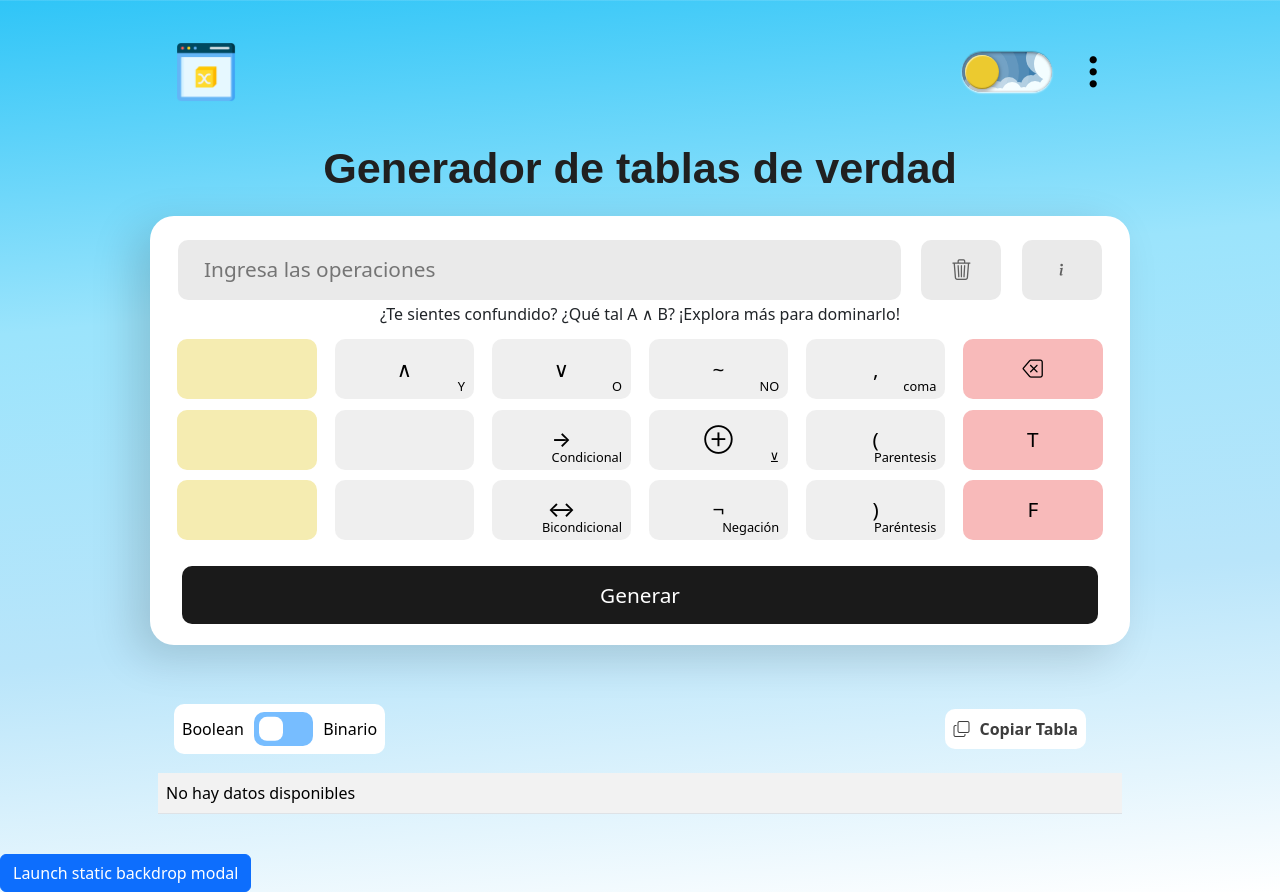
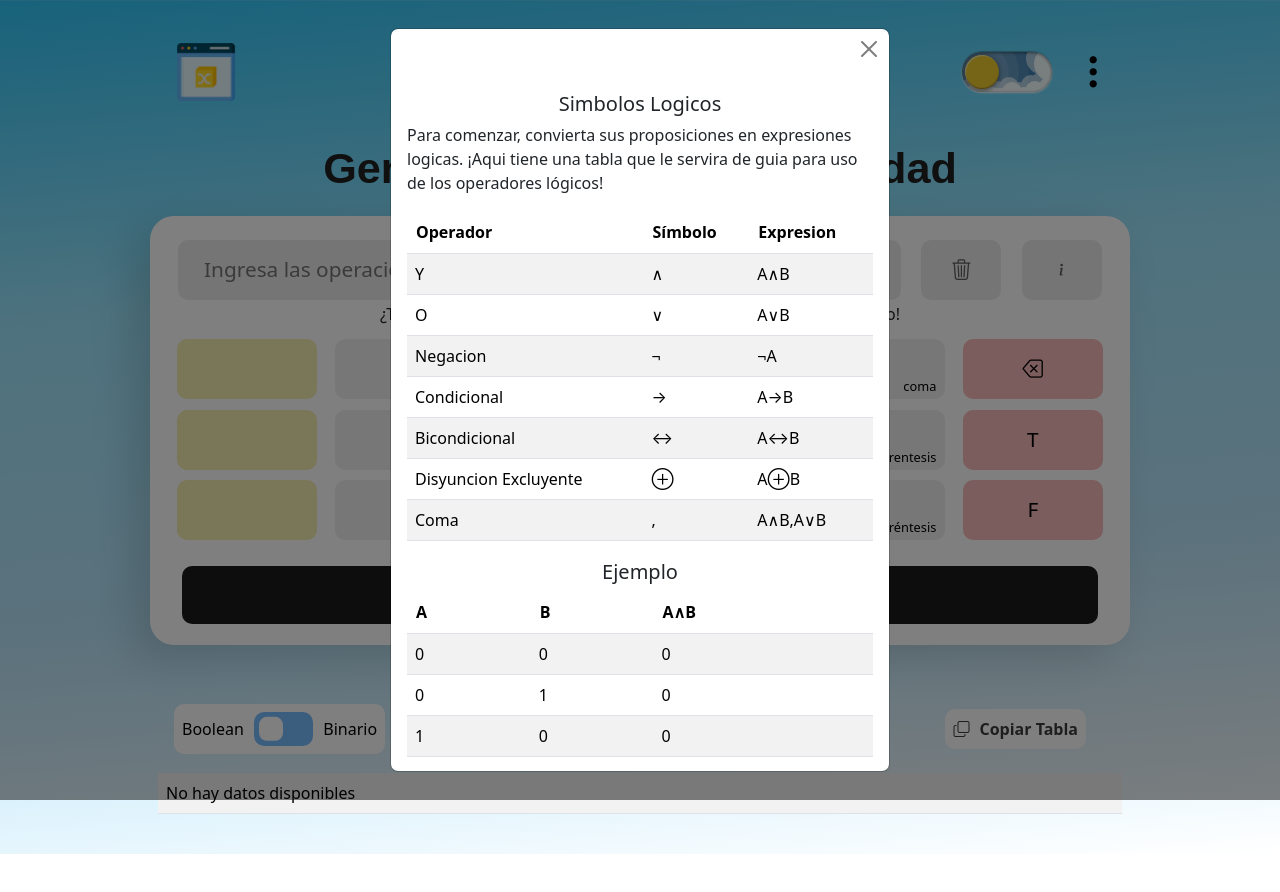
Before and after one commit to KEVIN01306/Tablas_de_verdad, a React (Vite) app in the folder front-tablas/: page / in a window 1280 px wide. Both pictures are taken after a click on the button 1061 px from the left and 270 px from the top of the page. After the commit the page ends 854 px from the top, so only its background shows below. Built offline with nearby package versions, Linux system fonts and the light colour scheme.

Commit message:
commit_modal

```diff
--- a/front-tablas/src/components/keyboard.tsx
+++ b/front-tablas/src/components/keyboard.tsx
@@ -1,5 +1,6 @@
 import { useState,useEffect } from "react";
 import { useParams } from "react-router-dom";
+import { ModalInformacionE,ModalInformacionP } from "./modal";
 
 const TittleKeyboard = () => {
     return (
@@ -9,7 +10,8 @@ const TittleKeyboard = () => {
     );
 };
 
-const HeaderKeyboard = ({ operacion, clearInput }: { operacion: string; clearInput: () => void }) => {
+const HeaderKeyboard = ({ operacion, clearInput,modal }: { operacion: string; clearInput: () => void;modal: boolean }) => {
+
     return (
         <div className="container-input-keyboard row">
             <input
@@ -22,7 +24,7 @@ const HeaderKeyboard = ({ operacion, clearInput }: { operacion: string; clearInp
             <button className="combinalos col-2 col-md-1" onClick={clearInput}>
                 <i className="bi bi-trash3"></i>
             </button>
-            <button className="combinalos col-2 col-md-1">
+            <button className="combinalos col-2 col-md-1" data-bs-toggle="modal" data-bs-target={`${modal ? "#informacion-m-p": "#informacion-m"}`}>
                 <i className="bi bi-info"></i>
             </button>
         </div>
@@ -136,12 +138,16 @@ const Keyboard = () => {
 
     const { id } = useParams();
 
+    const [modalC,setModalC] = useState(false)
+
     useEffect(() => {
         clearInput()
         if (id === "TableVariables") {
+            setModalC(true)
             setComentario("Escoge tus Proposiciones");
         } else {
             setComentario("¿Te sientes confundido? ¿Qué tal A ∧ B? ¡Explora más para dominarlo!");
+            setModalC(false)
         }
     }, [id]);
 
@@ -239,9 +245,11 @@ const Keyboard = () => {
 
     return (
         <>
+            <ModalInformacionE/>
+            <ModalInformacionP/>
             <TittleKeyboard />
             <div className={`container-keyboard d-flex flex-column`} id="keyboard">
-                <HeaderKeyboard operacion={operacion} clearInput={clearInput} />
+                <HeaderKeyboard operacion={operacion} clearInput={clearInput} modal={modalC} />
                 <div className="container-comentario-keyboard">
                     <p className="comentario-keyboard colorFull">
                         {comentario}
--- a/front-tablas/src/components/modal.tsx
+++ b/front-tablas/src/components/modal.tsx
@@ -5,21 +5,135 @@
 
 
 
-const ModalInformacion = () => {
+export const ModalInformacionE = () => {
 
 
     return(
             <>
-            <button type="button" className="btn btn-primary" data-bs-toggle="modal" data-bs-target="#staticBackdrop">
-                Launch static backdrop modal
-            </button>
+                <div className="modal fade" id="informacion-m" data-bs-backdrop="static" data-bs-keyboard="false" aria-labelledby="staticBackdropLabel" aria-hidden="true">
+                    <div className="modal-dialog modal-dialog-scrollable">
+                        <div className="modal-content">
+                            <div className="d-flex justify-content-end p-1 m-1">
+                                <button type="button" className="btn-close" data-bs-dismiss="modal" aria-label="Close"></button>
+                            </div>
+                        <div className="modal-body">
+                            <h2 className="modal-title fs-5 text-center m-1" id="staticBackdropLabel" >Simbolos Logicos</h2>
+                                <p className="">
+                                Para comenzar, convierta sus proposiciones en expresiones logicas. ¡Aqui tiene una tabla que le servira de guia para uso de los operadores lógicos!
+                                </p>
+
+                                <table className="table table-striped">
+                                    <thead>
+                                        <tr>
+                                            <th>
+                                                <td>Operador</td>
+                                            </th>
+                                            <th>
+                                                <td>Símbolo</td>
+                                            </th>
+                                            <th>
+                                                <td>Expresion</td>
+                                            </th>
+                                        </tr>
+                                    </thead>
+                                    <tbody>
+                                            <tr>
+                                                <td>Y</td>
+                                                <td>∧</td>
+                                                <td>A∧B</td>
+                                            </tr>
+                                            <tr>
+                                                <td>O</td>
+                                                <td>∨</td>
+                                                <td>A∨B</td>
+                                            </tr>
+                                            <tr>
+                                                <td>Negacion</td>
+                                                <td>¬</td>
+                                                <td>¬A</td>
+                                            </tr>
+                                            <tr>
+                                                <td>Condicional</td>
+                                                <td>→</td>
+                                                <td>A→B</td>
+                                            </tr>
+                                            <tr>
+                                                <td>Bicondicional</td>
+                                                <td>↔</td>
+                                                <td>A↔B</td>
+                                            </tr>
+                                            <tr>
+                                                <td>Disyuncion Excluyente</td>
+                                                <td>⊕</td>
+                                                <td>A⊕B</td>
+                                            </tr>
+                                            <tr>
+                                                <td>Coma</td>
+                                                <td>,</td>
+                                                <td>A∧B,A∨B</td>
+                                            </tr>
+                                    </tbody>
+                                </table>
+                                <h2 className="modal-title fs-5 text-center m-1" id="staticBackdropLabel" >Ejemplo</h2>
+                                <table className="table table-striped">
+                                    <thead>
+                                        <tr>
+                                            <th>
+                                                <td>A</td>
+                                            </th>
+                                            <th>
+                                                <td>B</td>
+                                            </th>
+                                            <th>
+                                                <td>A∧B</td>
+                                            </th>
+                                        </tr>
+                                    </thead>
+                                    <tbody>
+                                            <tr>
+                                                <td>0</td>
+                                                <td>0</td>
+                                                <td>0</td>
+                                            </tr>
+                                            <tr>
+                                                <td>0</td>
+                                                <td>1</td>
+                                                <td>0</td>
+                                            </tr>
+                                            <tr>
+                                                <td>1</td>
+                                                <td>0</td>
+                                                <td>0</td>
+                                            </tr>
+                                            <tr>
+                                                <td>1</td>
+                                                <td>1</td>
+                                                <td>1</td>
+                                            </tr>
+                                    </tbody>
+                                </table>
+                        </div>
+
+                </div>
+    </div>
+    </div>
+        </>
+    )
+}
 
 
-                <div className="modal fade" id="staticBackdrop" data-bs-backdrop="static" data-bs-keyboard="false" tabindex="-1" aria-labelledby="staticBackdropLabel" aria-hidden="true">
+
+
+export const ModalInformacionP = () => {
+
+
+    return(
+            <>
+                <div className="modal fade" id="informacion-m-p" data-bs-backdrop="static" data-bs-keyboard="false" aria-labelledby="staticBackdropLabel" aria-hidden="true">
                     <div className="modal-dialog modal-dialog-scrollable">
                         <div className="modal-content">
                         <div className="modal-header">
-                            <h1 className="modal-title fs-5" id="staticBackdropLabel">Modal title</h1>
+                            <h1 className="modal-title fs-5" id="staticBackdropLabel">Informacion Proposiciones</h1>
                             <button type="button" className="btn-close" data-bs-dismiss="modal" aria-label="Close"></button>
                         </div>
                         <div className="modal-body">
@@ -40,5 +154,3 @@ const ModalInformacion = () => {
         </>
     )
 }
-
-export default ModalInformacion
--- a/front-tablas/src/pages/Teclado.tsx
+++ b/front-tablas/src/pages/Teclado.tsx
@@ -1,7 +1,6 @@
 
 import Header from "../components/header";
 import Keyboard from "../components/keyboard";
-import ModalInformacion from "../components/modal";
 import Table from "../components/table";
 
 const Teclado = () => {
@@ -11,7 +10,6 @@ const Teclado = () => {
             <Header/>
             <Keyboard/>
             <Table/>
-            <ModalInformacion/>
         </div>
     )
 }
```
